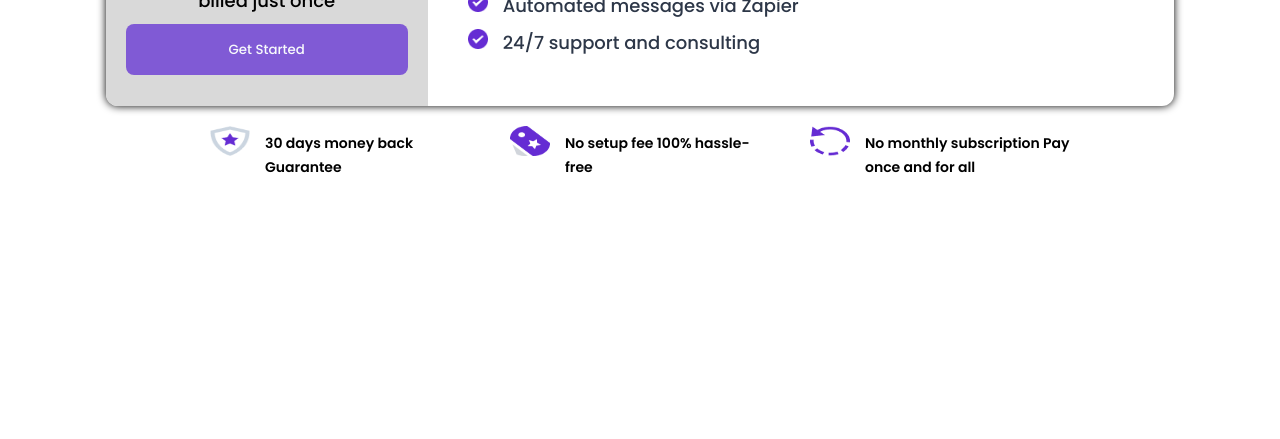
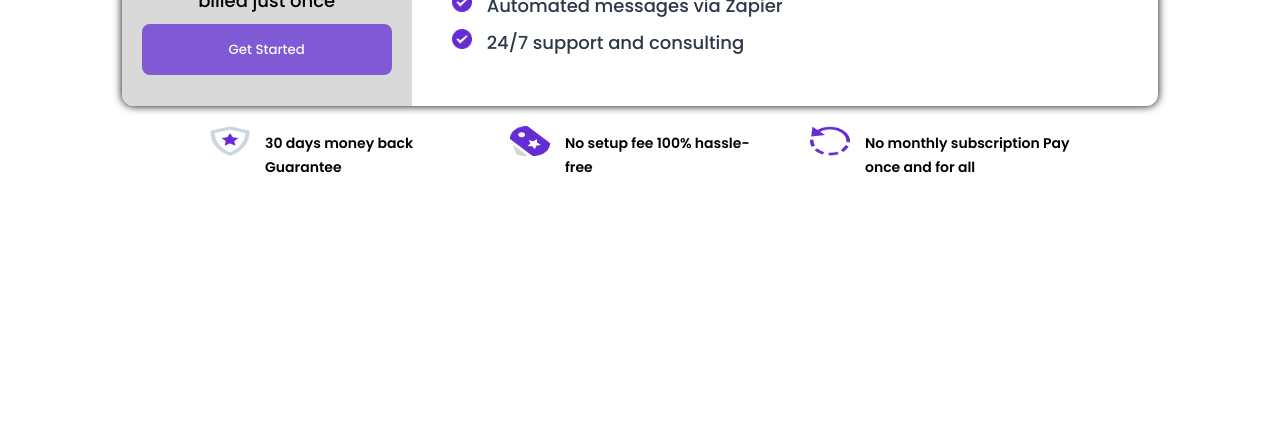
Before and after one commit to adebayo3035/pricing_ui, a plain HTML site: page index.html in a window 1280 px wide. Shown: the part 361-800 px from the top of the page. Drawn offline with Linux system fonts and the light colour scheme.

Commit message:
Changed the min-width of CTA button

```diff
--- a/style.css
+++ b/style.css
@@ -68,7 +68,7 @@
     font-size: 18px;
 }
 .subscriptionModal .subscriptionPrice button{
-    min-width: 282px;
+    min-width: 250px;
     height: 51px;
     background-color: #805AD5;
     color: #F7FAFC;
```
